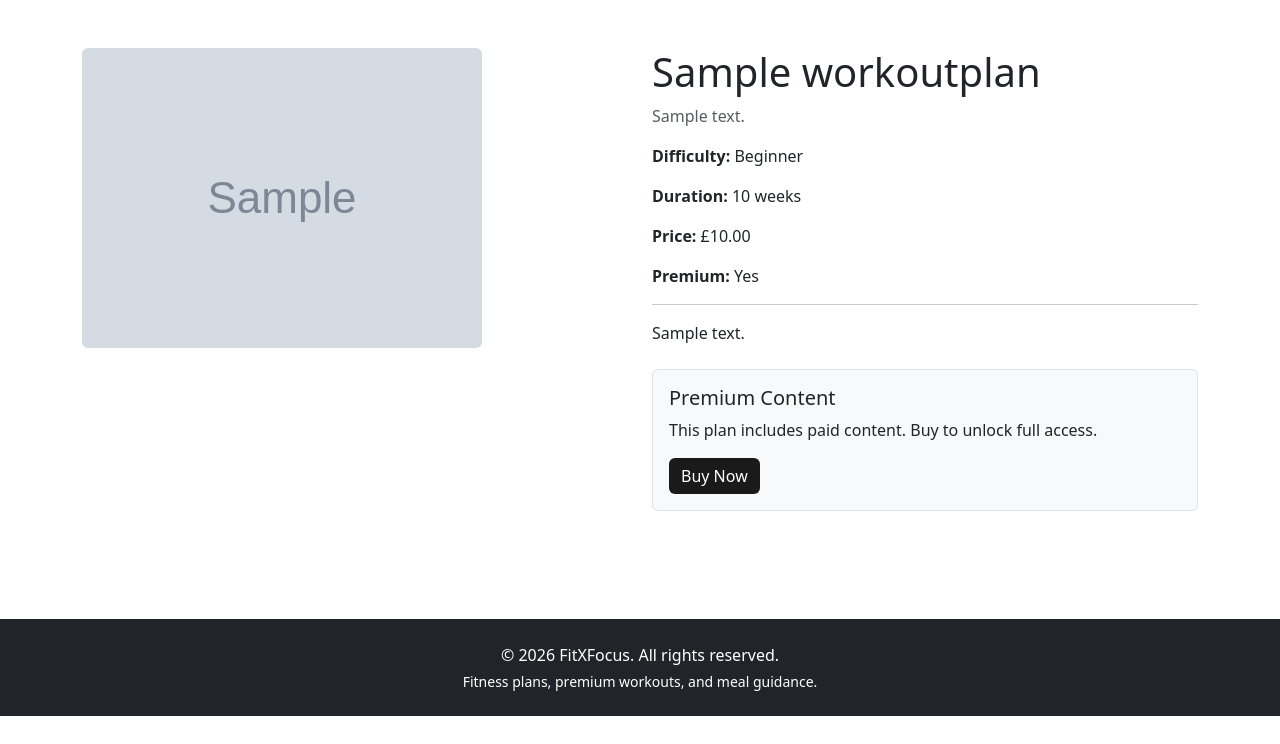
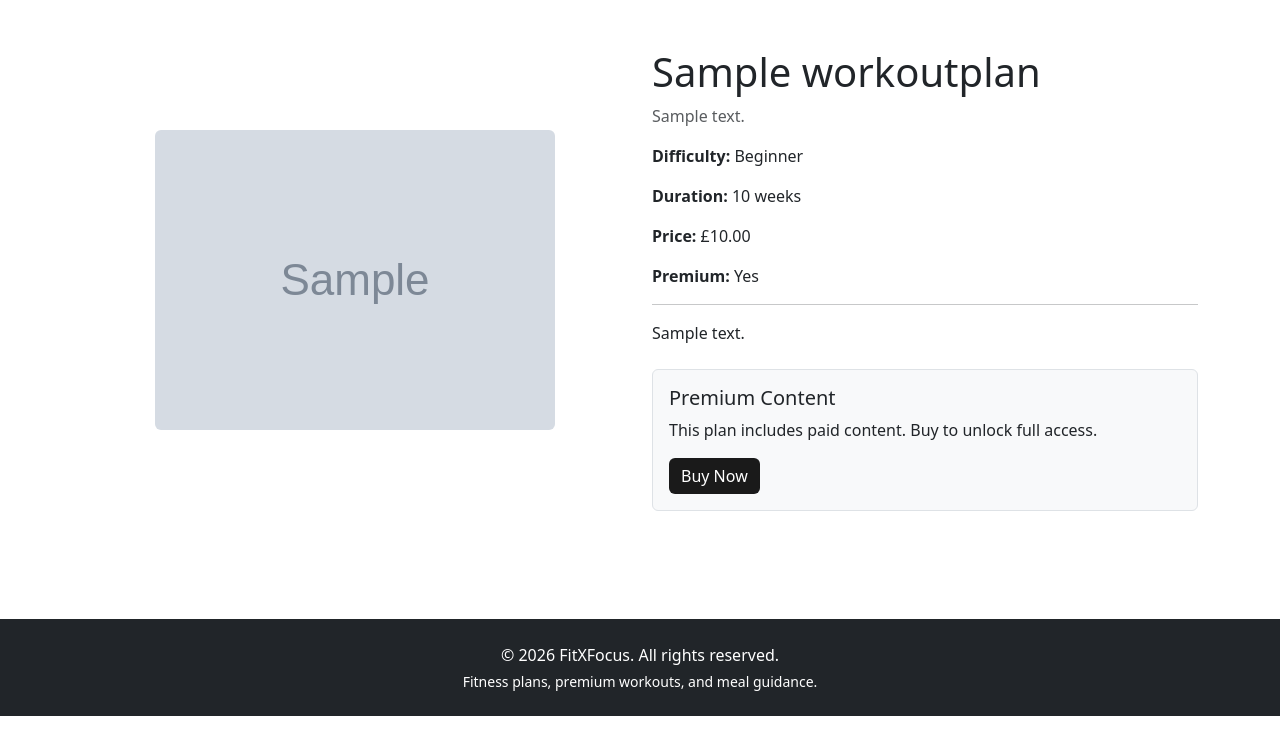
Before and after one commit to HelniseS/fitxfocus, a Django app: a page that uses templates/plans/plan_detail.html in a window 1280 px wide. Shown: the part 56-800 px from the top of the page. Run offline with Django 5.2, Linux system fonts and the light colour scheme; tables that the repository leaves empty hold one stand-in row (values such as "Sample post"); grey boxes marked "Sample" are stand-in pictures.

Commit message:
Improve layout alignment on plan detail page

```diff
--- a/templates/plans/plan_detail.html
+++ b/templates/plans/plan_detail.html
@@ -4,9 +4,9 @@
 
 <section class="py-5">
     <div class="container">
-        <div class="row">
-            <div class="col-md-6">
-                {% if plan.image %}
+        <div class="row align-items-center">
+    <div class="col-md-6 text-center">
+        {% if plan.image %}
                     <img src="{{ plan.image.url }}" class="img-fluid rounded" alt="{{ plan.title }}">
                 {% endif %}
             </div>
```
